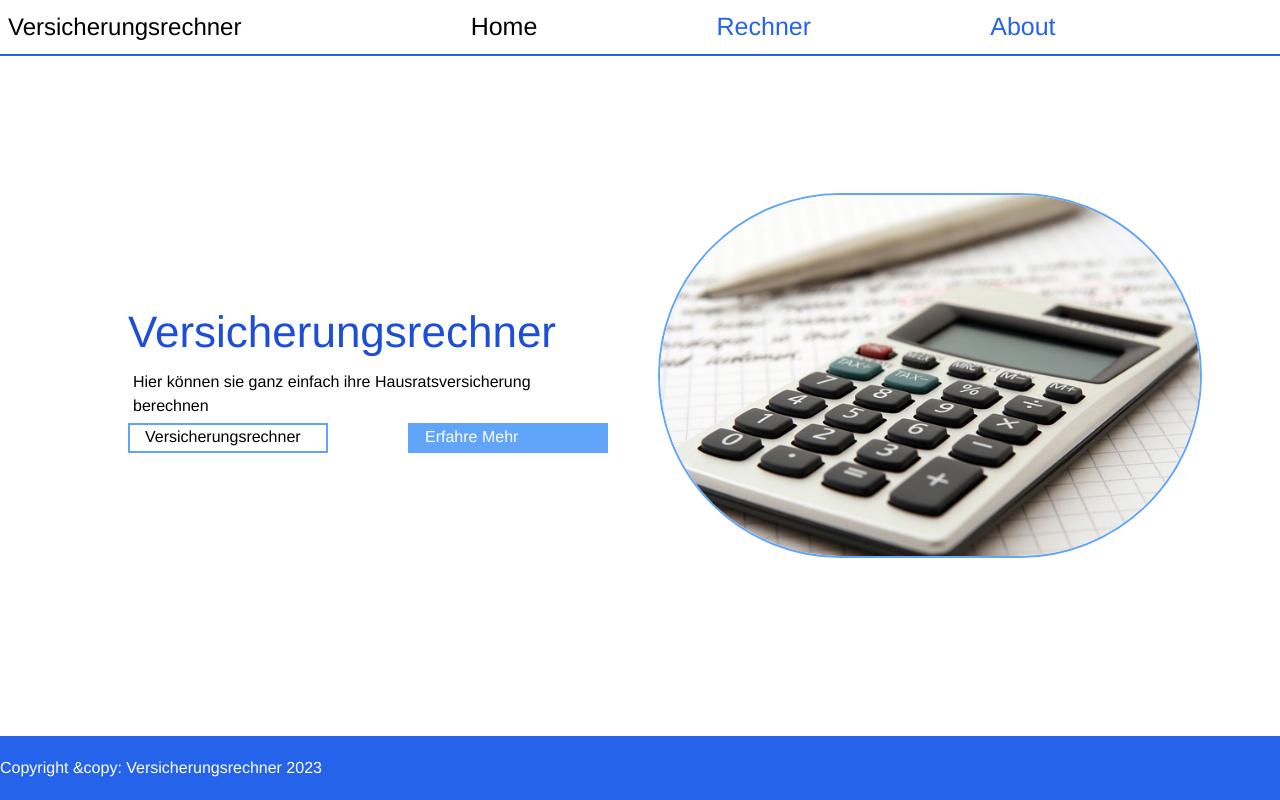
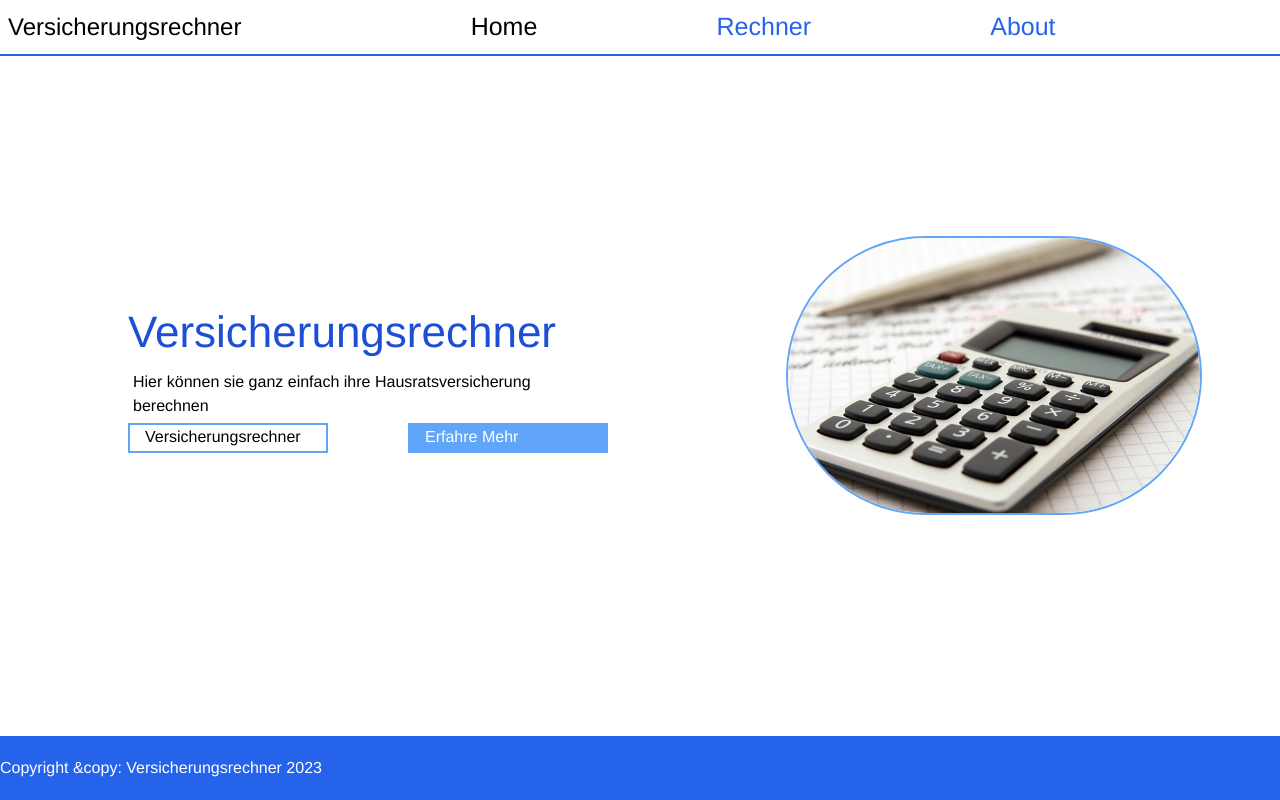
Before and after one commit to azhaarmohamed20/versicherungsrechner_mohamed, a React (Create React App) app: page / in a window 1280 px wide. Built offline with nearby package versions, Linux system fonts and the light colour scheme.

Commit message:
Finish styling Home page

```diff
--- a/src/pages/Home.js
+++ b/src/pages/Home.js
@@ -2,8 +2,8 @@ import { Link } from "react-router-dom";
 import Calc from '../img/calculator.jpg';
 export default function Home(){
     return(
-        <div className="flex w-[80%] m-auto min-h-[80vh] items-center">
-            <div className="flex flex-col">
+        <div className="flex w-[80%] m-auto min-h-[80vh] items-center justify-around gap-[10vw]">
+            <div className="flex flex-col ">
                 <h1 className="flex flex-col text-[44px] text-blue-700 font-medium" >Versicherungsrechner</h1>
                 <p className="text[22px] m-[5px]">Hier können sie ganz einfach ihre Hausratsversicherung berechnen</p>
                 <div className=" flex gap-[5vh] ">
@@ -14,11 +14,9 @@ export default function Home(){
                     <Link className=" flex flex-row border-2 border-blue-400 w-[200px] h-[30px] cursor-pointer text-[16px] pl-[15px] bg-blue-400 text-white" to="/about">
                         Erfahre Mehr
                         </Link>
-
-
                 </div>
             </div>
-            <div>
+            <div >
                 <img className="ml-[50px] rounded-full border-2 border-blue-400" src={Calc}></img>
             </div>
         </div>
```
